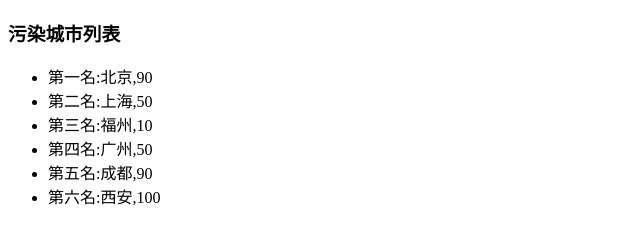
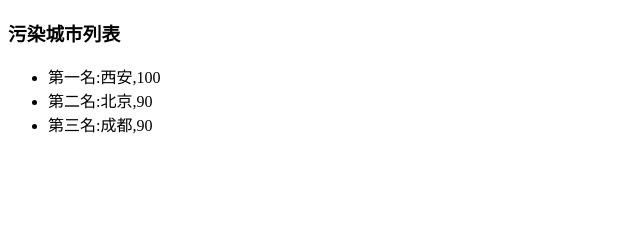
Before and after one commit to rookielzy/blog, a plain HTML site: page IFE-Task/task-2-2.html in a window 1280 px wide. Shown: the whole page, without its empty margins (0-640 px from the left). Drawn offline with Linux system fonts and the light colour scheme.

Commit message:
fixed task-2-2

```diff
--- a/IFE-Task/task-2-2.html
+++ b/IFE-Task/task-2-2.html
@@ -34,11 +34,18 @@ var aqiData = [
   var num = ["一","二","三","四","五","六","七","八","九"];
   var list = document.getElementById("aqi-list"),
       length = aqiData.length;
-  for (var j = 0; j < length; j++){
-      var newli = document.createElement("li");
-      newli.innerHTML = ("第" + num[j] + "名:" + aqiData[j].toString());
-      list.appendChild(newli);
-  }
+//   for (var j = 0; j < length; j++){
+//       var newli = document.createElement("li");
+//       newli.innerHTML = ("第" + num[j] + "名:" + aqiData[j].toString());
+//       list.appendChild(newli);
+  var content = "";
+  aqiData.filter(function(value){return value[1] > 60;})
+         .sort(function(d1, d2){return d2[1] - d1[1];})
+         .forEach(function(element, index){
+      content += ("<li>第" + num[index] + "名:" + element.toString() + "</li>");
+  });
+  list.innerHTML = content;
+
 })();
 
 </script>
```
